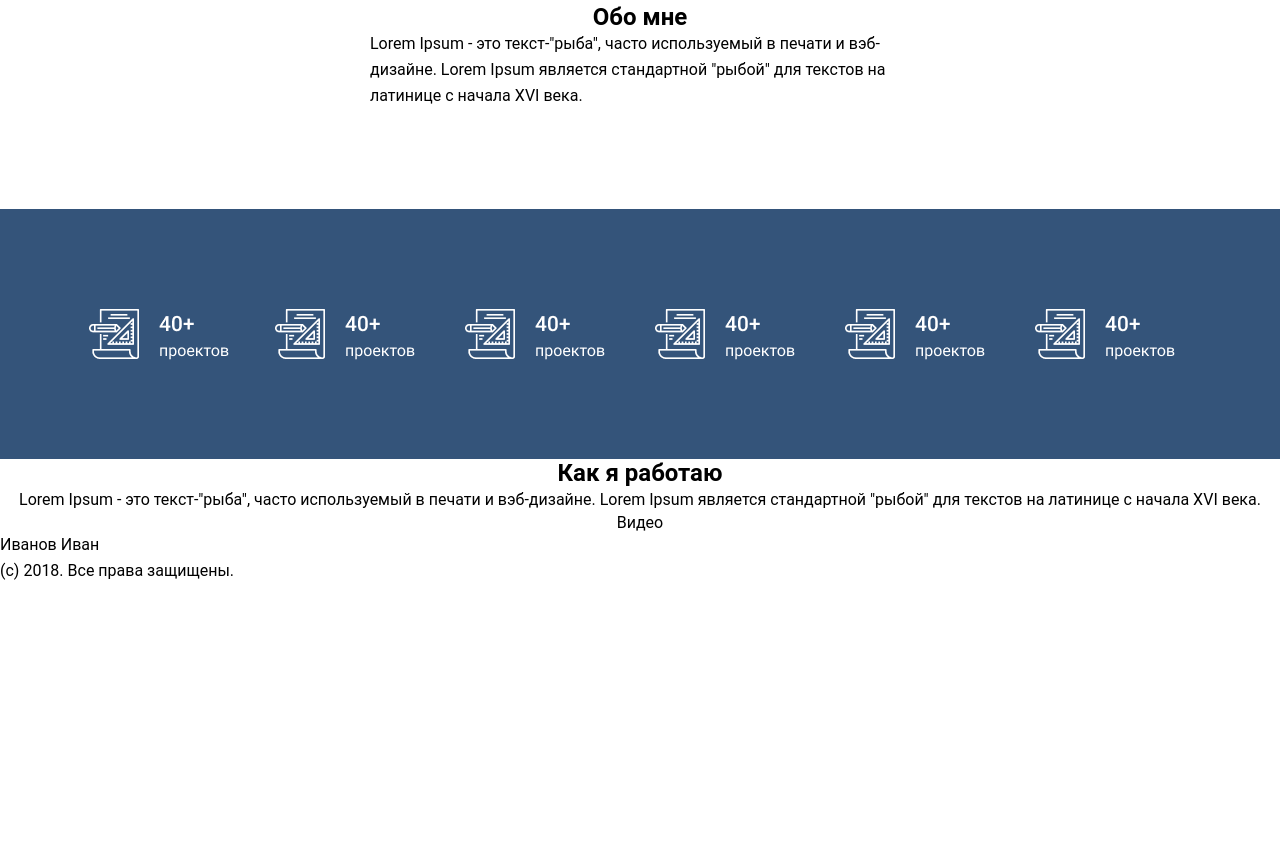
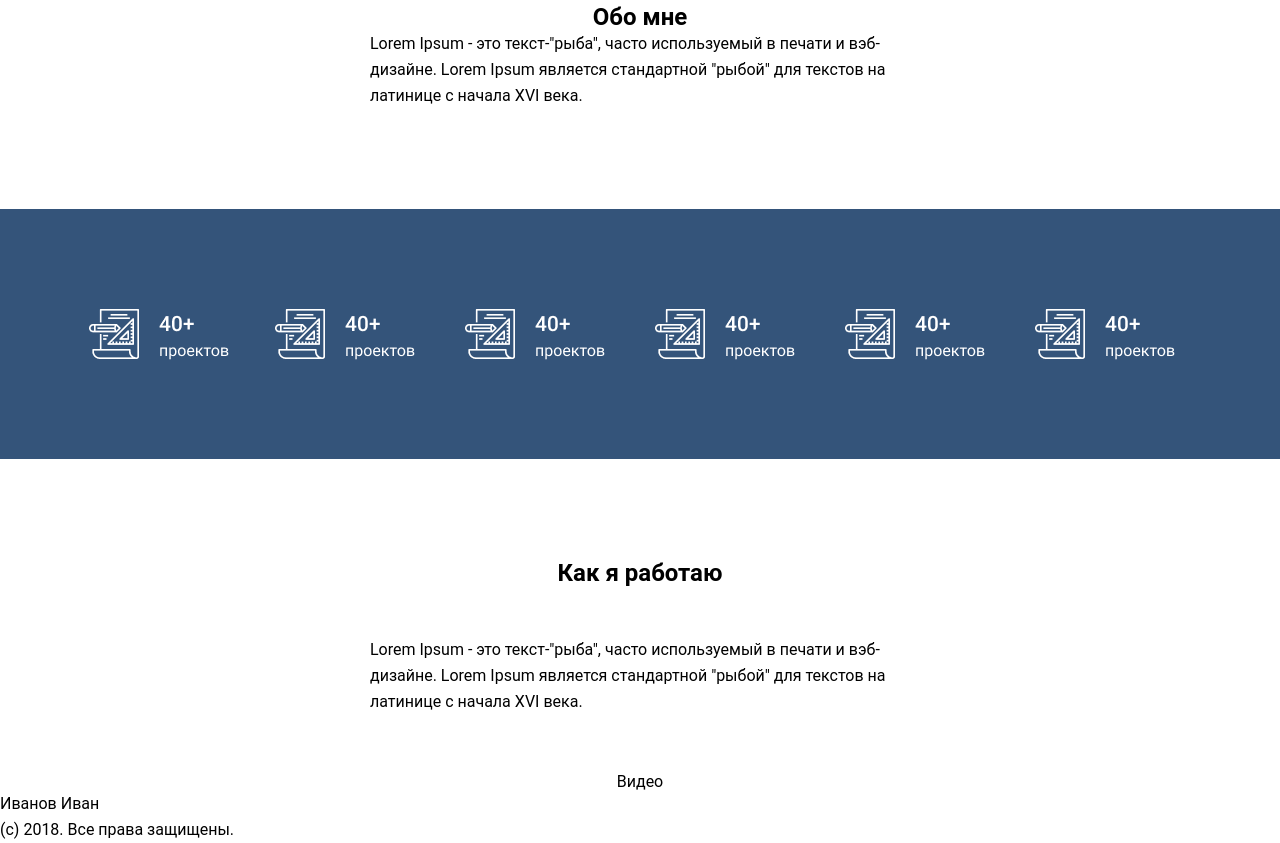
Before and after one commit to NadinVi/Page, a plain HTML site: page index.html in a window 1280 px wide. Shown: the part 835-1678 px from the top of the page. Before the commit the page ends 1419 px from the top, so only its background shows below. Drawn offline with Linux system fonts and the light colour scheme.

Commit message:
add class work css

```diff
--- a/components/style.css
+++ b/components/style.css
@@ -99,4 +99,17 @@ input {
     flex-direction: column;
     align-items: center;
     justify-content: center;
+    width: 540px;
+    margin-top: 100px;
 }
+
+.title {
+
+}
+.text_2 {
+    margin-top: 50px;
+}
+.video {
+    margin-top: 57px;
+
+}
--- a/index.html
+++ b/index.html
@@ -43,7 +43,8 @@
                 <div class="work">
                     <h2 class="title">Как я работаю</h2>
                     <p class="text_2">Lorem Ipsum - это текст-"рыба", часто используемый в печати и вэб-дизайне. Lorem Ipsum является стандартной "рыбой" для текстов на латинице с начала XVI века.</p>
-                    <div class="video">Видео</div>
+                    <div class="video">
+                        <source src="/components/video">Видео</div>
                 </div>
             </div>
         </div>
```
